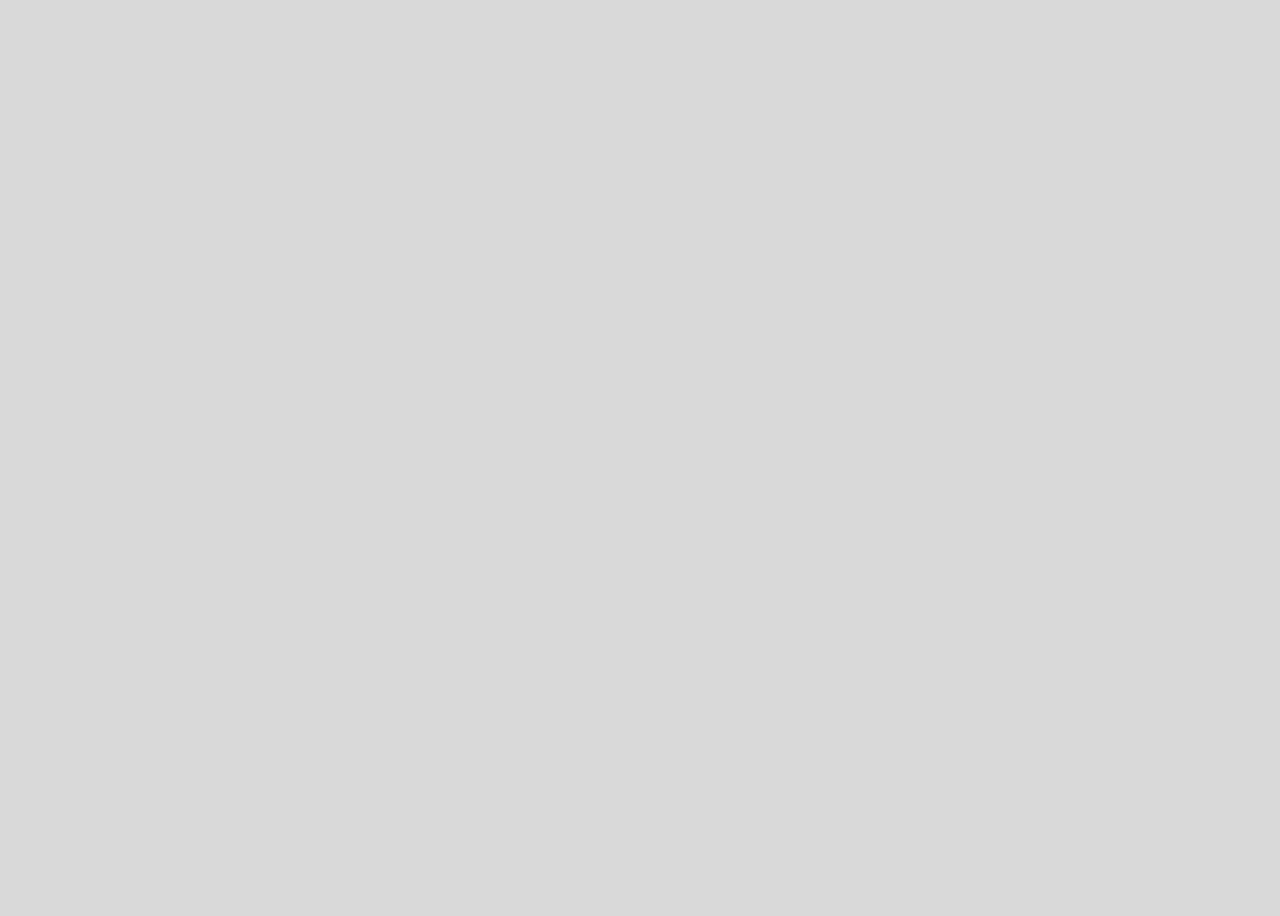
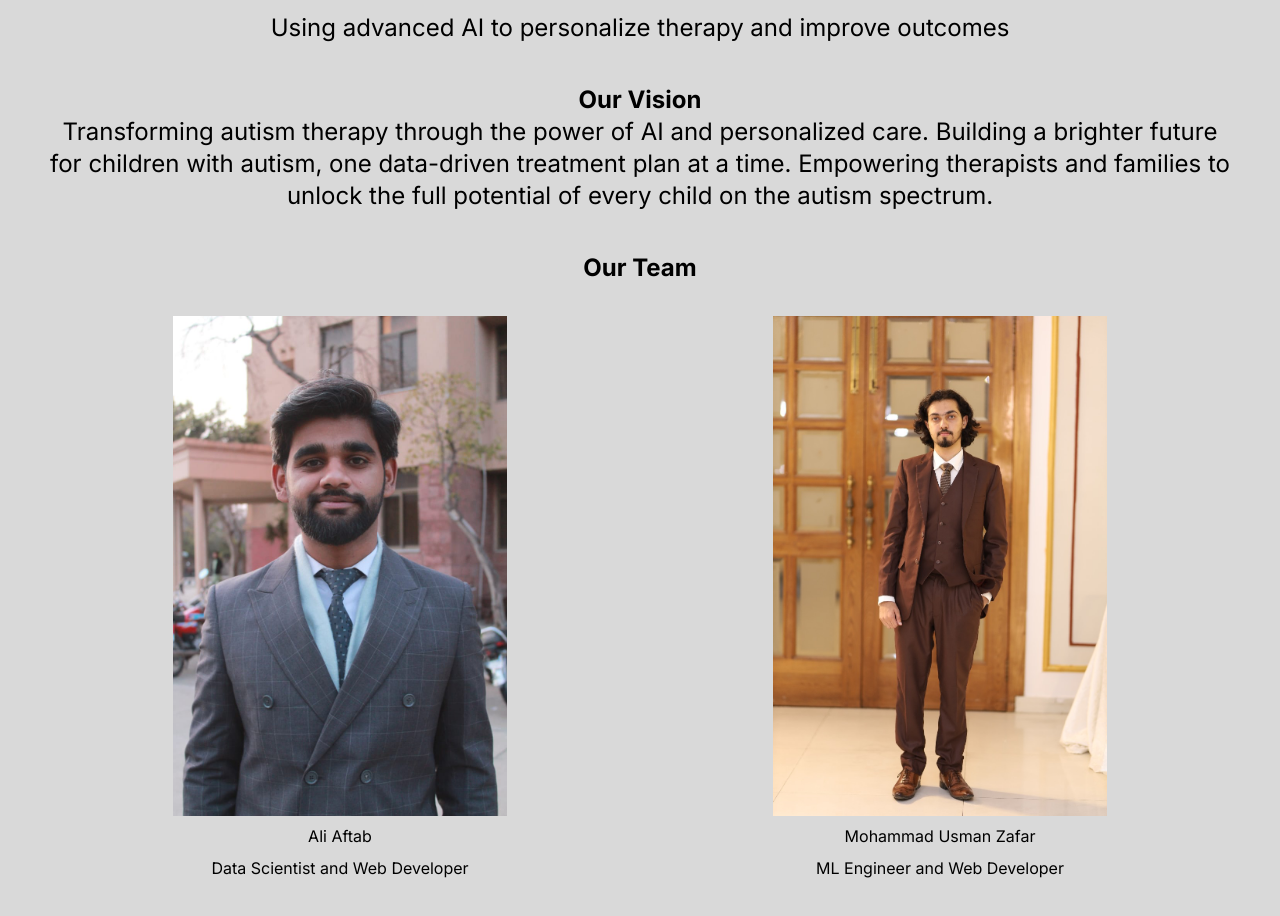
Before and after one commit to Usman-Zafar/autpred, a Next.js app: page /about in a window 1280 px wide. Shown: the part 184-1100 px from the top of the page. Before the commit the page ends 800 px from the top, so only its background shows below. Built offline with nearby package versions, Linux system fonts and the light colour scheme.

Commit message:
About Us Page

```diff
--- a/src/app/about/page.tsx
+++ b/src/app/about/page.tsx
@@ -1,11 +1,68 @@
-import React from "react";
+import React, { FC } from "react";
 import HomeNavigation from "../../components/HomeNavigation";
+import Image from "next/image";
+import Usman from "../../../public/Usman.jpg";
+import Ali from "../../../public/Ali.jpg";
+import { memberType } from "@/types";
+
+const TeamCard: FC<{ member: memberType }> = ({ member }) => {
+  return (
+    <div className="w-1/2 flex flex-col justify-center items-center gap-y-2">
+      <div className="w-full h-[500px] relative overflow-hidden">
+        <Image
+          src={member.image}
+          alt={member.name}
+          fill
+          className="object-contain"
+        />
+      </div>
+      <h2>{member.name}</h2>
+      <p>{member.position}</p>
+    </div>
+  );
+};
 
 const AboutUs = () => {
+  const team = [
+    {
+      id: 1,
+      name: "Ali Aftab",
+      position: "Data Scientist and Web Developer",
+      image: Ali,
+    },
+    {
+      id: 2,
+      name: "Mohammad Usman Zafar",
+      position: "ML Engineer and Web Developer",
+      image: Usman,
+    },
+  ];
   return (
     <>
       <HomeNavigation />
-      <div className=""></div>
+      <div className="m-10 gap-y-4 px-2 content-center">
+        <h1 className="text-4xl font-bold text-center md:text-justify">
+          Empowering Therapists to Help Children with Autism Reach Their Full
+          Potential
+        </h1>
+        <h2 className="text-2xl mt-2 content-center text-center">
+          Using advanced AI to personalize therapy and improve outcomes
+        </h2>
+        <h2 className="mt-10 text-2xl text-center font-bold">Our Vision </h2>
+        <h3 className="text-center text-2xl">
+          Transforming autism therapy through the power of AI and personalized
+          care. Building a brighter future for children with autism, one
+          data-driven treatment plan at a time. Empowering therapists and
+          families to unlock the full potential of every child on the autism
+          spectrum.
+        </h3>
+        <h2 className="mt-10 text-2xl text-center font-bold mb-8">Our Team</h2>
+        <div className="flex flex-row gap-x-4 w-full">
+          {team.map((member) => (
+            <TeamCard key={member.id} member={member} />
+          ))}
+        </div>
+      </div>
     </>
   );
 };
--- /dev/null
+++ b/src/types/index.ts
@@ -0,0 +1,8 @@
+import { StaticImageData } from "next/image";
+
+export interface memberType {
+  id: number;
+  name: string;
+  position: string;
+  image: StaticImageData;
+}
```
Also changed, not shown: public/Ali.jpg (added), public/Usman.jpg (added).
